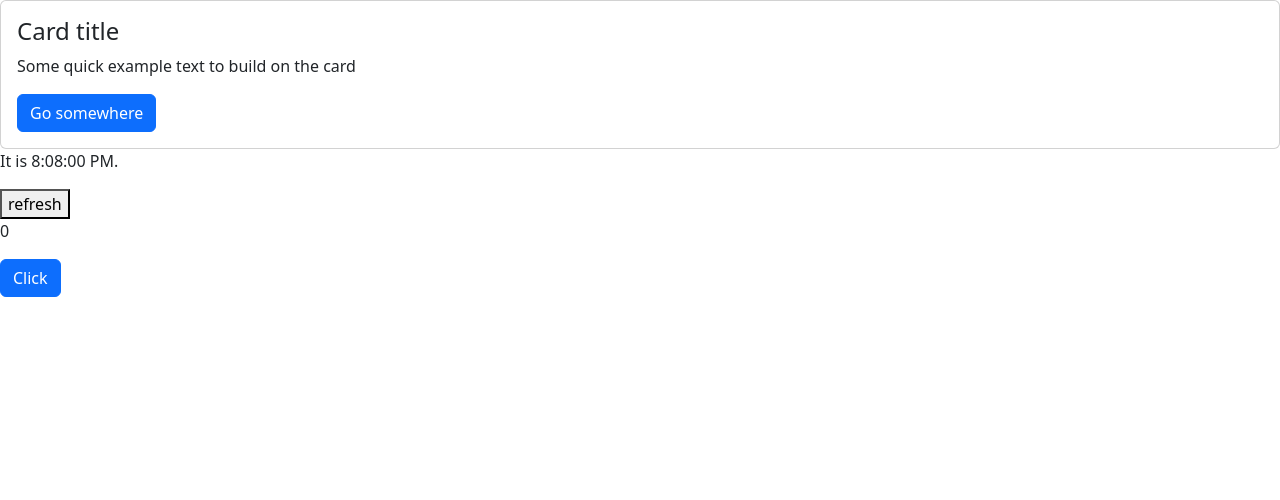
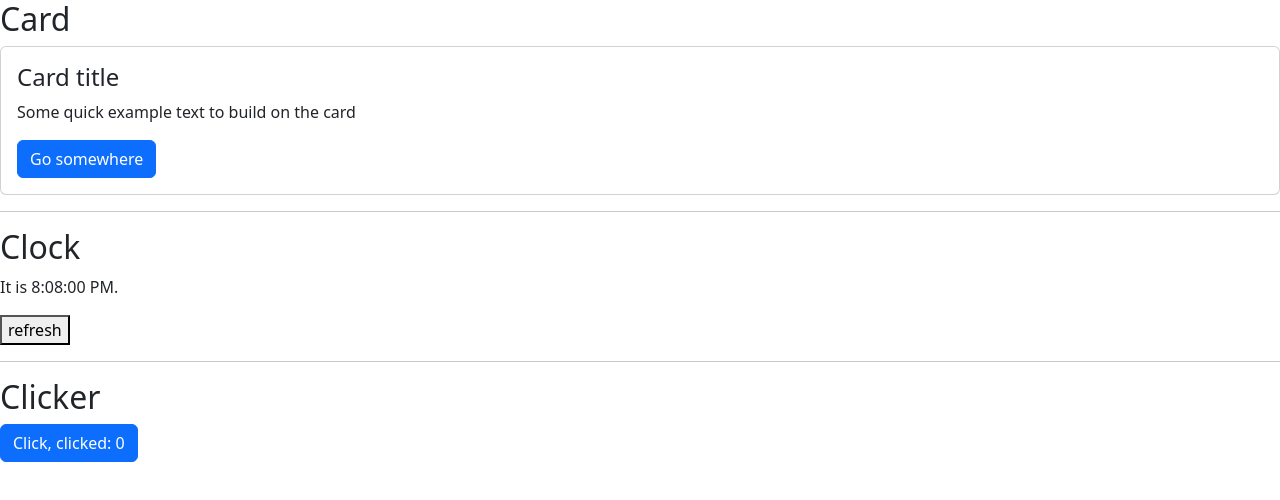
Before and after one commit to fey/react-vite-app, a React (Vite) app: page / in a window 1280 px wide. Shown: the top 500 px of the page. Built offline with nearby package versions, Linux system fonts and the light colour scheme.

Commit message:
improve examples

```diff
--- a/src/examples/Clicker.jsx
+++ b/src/examples/Clicker.jsx
@@ -17,13 +17,12 @@ export default class Clicker extends React.Component {
     const { count } = this.state;
     return (
       <div>
-        <p>{count}</p>
         <button
           type="button"
           className="btn btn-primary"
           onClick={this.handleClick}
         >
-          Click
+          Click, clicked: {count}
         </button>
       </div>
     );
--- a/src/main.jsx
+++ b/src/main.jsx
@@ -12,8 +12,13 @@ const root = ReactDOM.createRoot(mountNode);
 
 root.render(
   <StrictMode>
+    <h2>Card</h2>
     <Card />
+    <hr/>
+    <h2>Clock</h2>
     <Clock />
+    <hr/>
+    <h2>Clicker</h2>
     <Clicker />
   </StrictMode>
 );
```
